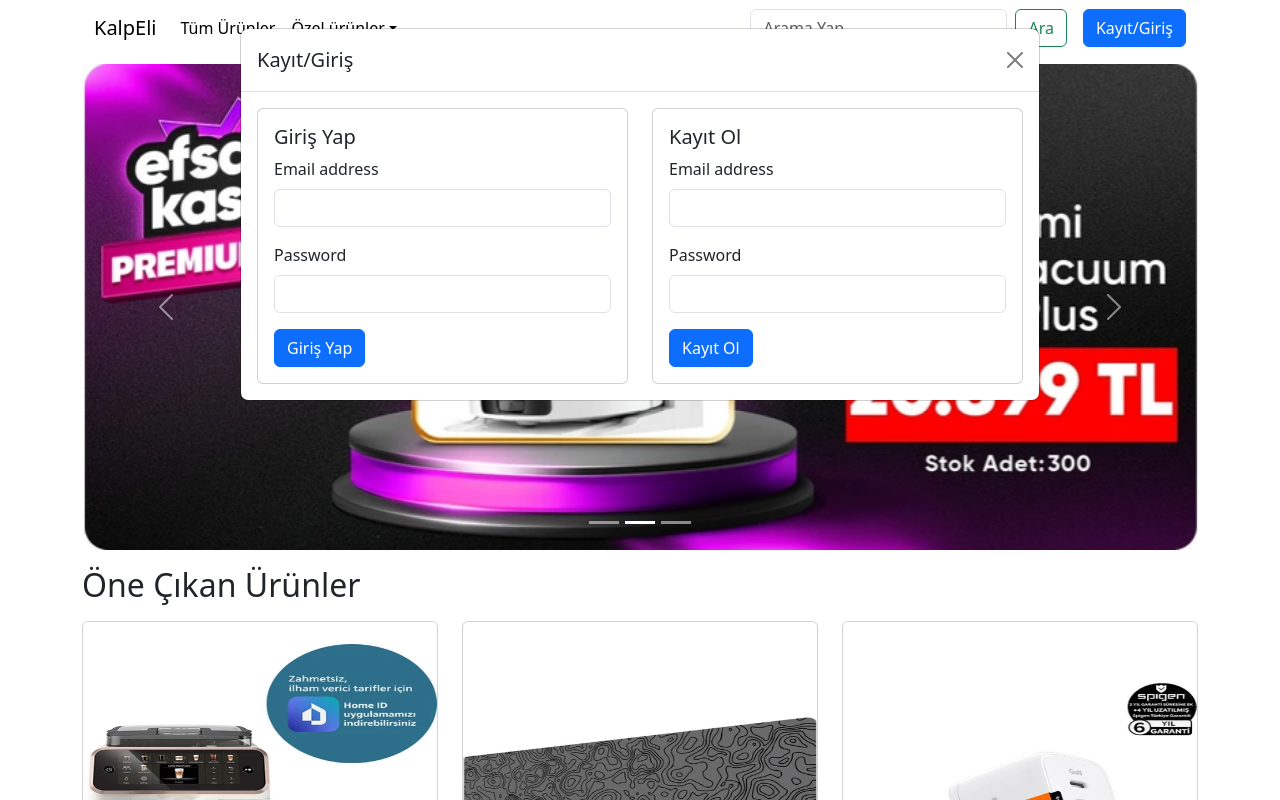
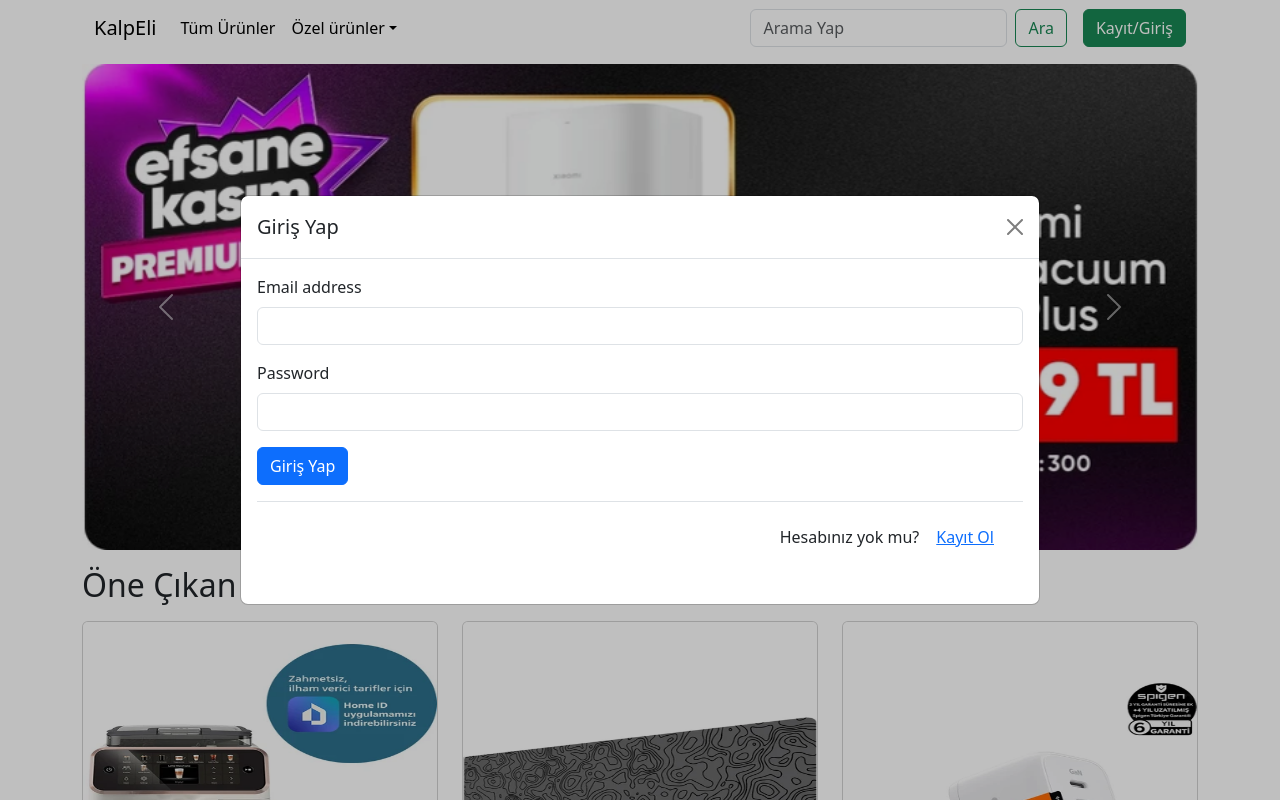
Before and after one commit to kocserhatt/kalpeli, a Next.js app: page / in a window 1280 px wide. Both pictures are taken after a click on the button "Kayıt/Giriş". Shown: the top 800 px of the page. Built offline with nearby package versions, Linux system fonts and the light colour scheme.

Commit message:
login ve register supabase ile oluşturuldu

```diff
--- a/app/component/header.jsx
+++ b/app/component/header.jsx
@@ -1,27 +1,66 @@
 "use client";
-import { useState, useEffect} from 'react';
+import { useState, useEffect } from 'react';
 import 'bootstrap/dist/css/bootstrap.min.css';
-import Login from '../component/login';
-import Register from '../component/register';
+import Login from '../component/Login';
+import Register from '../component/Register';
+import supabase from '../supabaseClient';
+import '../styles/styles.css';
 
 export default function Header() {
   const [showModal, setShowModal] = useState(false);
+  const [user, setUser] = useState(null);
+  const [isLogin, setIsLogin] = useState(true);
 
-  const handleShowModal = () => setShowModal(true);
-  const handleCloseModal = () => setShowModal(false);
+  const handleShowModal = () => {
+    setShowModal(true);
+    document.body.classList.add('modal-open');
+    const backdrop = document.createElement('div');
+    backdrop.className = 'modal-backdrop fade show';
+    document.body.appendChild(backdrop);
+  };
+
+  const handleCloseModal = () => {
+    setShowModal(false);
+    document.body.classList.remove('modal-open');
+    const backdrop = document.querySelector('.modal-backdrop');
+    if (backdrop) backdrop.remove();
+  };
+
+  const handleLogout = async () => {
+    const { error } = await supabase.auth.signOut();
+    if (error) {
+      console.error('Error logging out:', error.message);
+    } else {
+      setUser(null);
+      window.location.reload();
+    }
+  };
 
   useEffect(() => {
     if (typeof window !== 'undefined') {
       import('bootstrap/dist/js/bootstrap.bundle.min.js')
-        .then((bootstrap) => {
-          const carouselElement = document.querySelector('#carouselExampleIndicators');
-          const carousel = new bootstrap.Carousel(carouselElement, {
-            interval: 5000,
-            ride: 'carousel'
+        .then(() => {
+          console.log('Bootstrap JS loaded');
+        })
+        .catch(err => console.error('Error loading Bootstrap JS:', err));
+    }
+
+    const getSession = async () => {
+      const { data: { session } } = await supabase.auth.getSession();
+      setUser(session?.user ?? null);
+    };
+
+    getSession();
+
+    const { data: { subscription } } = supabase.auth.onAuthStateChange((_event, session) => {
+      setUser(session?.user ?? null);
     });
-        })
-        .catch(err => console.error('Bootstrap JS yüklenirken hata oluştu:', err));
-    }
+
+    return () => {
+      subscription?.unsubscribe();
+      const backdrop = document.querySelector('.modal-backdrop');
+      if (backdrop) backdrop.remove();
+    };
   }, []);
 
   return (
@@ -30,9 +69,15 @@
         <nav className="navbar navbar-expand-lg navbar-light">
           <div className="container-fluid">
             <a className="navbar-brand" href="#">KalpEli</a>
+            <div className='d-flex align-items-center gap-3'>
+            <div>
+            {!user && (
+              <button className="btn btn-success d-lg-none" onClick={() => { handleShowModal(); setIsLogin(true); }}>Kayıt/Giriş</button>)}
+            </div>
             <button className="navbar-toggler" type="button" data-bs-toggle="collapse" data-bs-target="#navbarNav" aria-controls="navbarNav" aria-expanded="false" aria-label="Toggle navigation">
               <span className="navbar-toggler-icon"></span>
             </button>
+            </div>
             <div className="collapse navbar-collapse" id="navbarNav">
               <ul className="navbar-nav me-auto">
                 <li className="nav-item">
@@ -49,12 +94,19 @@
                   </ul>
                 </li>
               </ul>
-                <div className="d-flex gap-3">
-                    <form className="d-flex" role="search">
+              <div className="d-flex gap-3 mail">
+                <form className="d-flex mt" role="search">
                   <input className="form-control me-2" type="search" placeholder="Arama Yap" aria-label="Search" />
                   <button className="btn btn-outline-success" type="submit">Ara</button>
                 </form>
-                    <button className="btn btn-primary" onClick={handleShowModal}>Kayıt/Giriş</button>
+                {user ? (
+                  <div className="d-flex align-items-center gap-2 mt">
+                    <span className="navbar-text">{user.email}</span>
+                    <button className="btn btn-danger" onClick={handleLogout}>Çıkış Yap</button>
+                  </div>
+                ) : (
+                  <button className="btn btn-success d-none d-lg-block" onClick={() => { handleShowModal(); setIsLogin(true); }}>Kayıt/Giriş</button>
+                )}
               </div>
             </div>
           </div>
@@ -62,36 +114,34 @@
       </div>
 
       {/* Modal */}
-      <div className={`modal fade ${showModal ? 'show' : ''}`} style={{ display: showModal ? 'block' : 'none' }} tabIndex="-1" aria-labelledby="exampleModalLabel" aria-hidden="true">
-        <div className="modal-dialog modal-lg">
+      <div className={`modal fade ${showModal ? 'show' : ''}`} tabIndex="-1" style={{ display: showModal ? 'block' : 'none' }} aria-labelledby="staticBackdropLabel" aria-hidden="true">
+        <div className="modal-dialog modal-dialog-centered modal-lg">
           <div className="modal-content">
             <div className="modal-header">
-              <h5 className="modal-title" id="exampleModalLabel">Kayıt/Giriş</h5>
-              <button type="button" className="btn-close" onClick={handleCloseModal} aria-label="Close"></button>
+              <h5 className="modal-title" id="staticBackdropLabel">{isLogin ? 'Giriş Yap' : 'Kayıt Ol'}</h5>
+              <button type="button" className="btn-close" onClick={handleCloseModal}></button>
             </div>
             <div className="modal-body">
-              <div className="row">
-                <div className="col-md-6">
-                  <div className="card">
-                    <div className="card-body">
-                      <h5 className="card-title">Giriş Yap</h5>
+              {isLogin ? (
+                <>
                   <Login />
+                  <div className="mt-3">
+                    <p className='modal-footer'>Hesabınız yok mu? <button className="btn btn-link" onClick={() => setIsLogin(false)}>Kayıt Ol</button></p>
                   </div>
+                </>
+              ) : (
+                <>
+                  <Register />
+                  <div className="mt-3">
+                    <p className='modal-footer'>Zaten bir hesabın var mı? <button className="btn btn-link" onClick={() => setIsLogin(true)}>Giriş Yap</button></p>
                   </div>
-                </div>
-                <div className="col-md-6">
-                  <div className="card">
-                    <div className="card-body">
-                      <h5 className="card-title">Kayıt Ol</h5>
-                      <Register />
+                </>
+              )}
             </div>
           </div>
         </div>
       </div>
-            </div>
-          </div>
-        </div>
-      </div>
+
     </>
   );
 }
--- a/app/component/login.jsx
+++ b/app/component/login.jsx
@@ -1,15 +1,43 @@
-import React from 'react';
+import React, { useState } from 'react';
+import supabase from '../supabaseClient';
+import Swal from 'sweetalert2';
+import "../styles/styles.css";
 
 export default function Login() {
+  const [email, setEmail] = useState('');
+  const [password, setPassword] = useState('');
+
+  const handleLogin = async (e) => {
+    e.preventDefault();
+    const { error } = await supabase.auth.signInWithPassword({ email, password });
+    if (error) {
+      Swal.fire({
+        icon: 'error',
+        title: 'Giriş Başarısız',
+        text: error.message,
+        confirmButtonText: 'Tamam'
+      });
+    } else {
+      Swal.fire({
+        icon: 'success',
+        title: 'Giriş Başarılı',
+        text: 'Giriş işlemi başarıyla tamamlandı.',
+        confirmButtonText: 'Tamam'
+      }).then(() => {
+        window.location.reload();
+      });
+    }
+  };
+
   return (
-    <form>
+    <form onSubmit={handleLogin}>
       <div className="mb-3">
-        <label htmlFor="loginEmail" className="form-label">Email address</label>
-        <input type="email" className="form-control" id="loginEmail" />
+        <label htmlFor="loginEmail" className="form-label clr">Email address</label>
+        <input type="email" className="form-control" id="loginEmail" value={email} onChange={(e) => setEmail(e.target.value)} />
       </div>
       <div className="mb-3">
         <label htmlFor="loginPassword" className="form-label">Password</label>
-        <input type="password" className="form-control" id="loginPassword" />
+        <input type="password" className="form-control" id="loginPassword" value={password} onChange={(e) => setPassword(e.target.value)} />
       </div>
       <button type="submit" className="btn btn-primary">Giriş Yap</button>
     </form>
--- a/app/component/register.jsx
+++ b/app/component/register.jsx
@@ -1,15 +1,44 @@
-import React from 'react';
+import React, { useState } from 'react';
+import supabase from '../supabaseClient';
+import Swal from 'sweetalert2';
 
 export default function Register() {
+  const [email, setEmail] = useState('');
+  const [password, setPassword] = useState('');
+
+  const handleRegister = async (e) => {
+    e.preventDefault();
+    const { error } = await supabase.auth.signUp({ email, password });
+    if (error) {
+      Swal.fire({
+        icon: 'error',
+        title: 'Kayıt Başarısız',
+        text: error.message,
+        confirmButtonText: 'Tamam'
+      }).then(() => {
+        window.location.reload();
+      });
+    } else {
+      Swal.fire({
+        icon: 'success',
+        title: 'Kayıt Başarılı',
+        text: 'Kayıt işlemi başarıyla tamamlandı.',
+        confirmButtonText: 'Tamam'
+      }).then(() => {
+        window.location.reload();
+      });
+    }
+  };
+
   return (
-    <form>
+    <form onSubmit={handleRegister}>
       <div className="mb-3">
         <label htmlFor="registerEmail" className="form-label">Email address</label>
-        <input type="email" className="form-control" id="registerEmail" />
+        <input type="email" className="form-control" id="registerEmail" value={email} onChange={(e) => setEmail(e.target.value)} />
       </div>
       <div className="mb-3">
         <label htmlFor="registerPassword" className="form-label">Password</label>
-        <input type="password" className="form-control" id="registerPassword" />
+        <input type="password" className="form-control" id="registerPassword" value={password} onChange={(e) => setPassword(e.target.value)} />
       </div>
       <button type="submit" className="btn btn-primary">Kayıt Ol</button>
     </form>
--- a/app/globals.css
+++ b/app/globals.css
@@ -0,0 +1,7 @@
+  /* Modal arka planını grileştirme */
+  .modal-open .modal-backdrop {
+    background-color: rgba(0, 0, 0, 0.5) !important;
+  }
+  .clr{
+    background-color: white !important;
+  }
--- /dev/null
+++ b/app/page.module.css
@@ -0,0 +1,7 @@
+  /* Modal arka planını grileştirme */
+  .modal-open .modal-backdrop {
+    background-color: rgba(0, 0, 0, 0.5) !important;
+  }
+  .clr{
+    background-color: white !important;
+  }
--- a/app/styles/styles.css
+++ b/app/styles/styles.css
@@ -21,4 +21,12 @@
         font-size: 0.8rem; /* Butonun yazı boyutunu küçült */
         padding: 0.25rem 0.5rem; /* Butonun iç boşluklarını küçült */
       }
+
+    .mail{
+      display: block !important;
+    }
+
+    .mt{
+      margin-top: 0.5rem !important;
+    }
   }
--- /dev/null
+++ b/app/supabaseClient.js
@@ -0,0 +1,8 @@
+// supabaseClient.js
+import { createClient } from '@supabase/supabase-js';
+
+const supabaseUrl = 'https://ydeufvbwylwkjyyjwbcd.supabase.co';
+const supabaseKey = 'eyJhbGciOiJIUzI1NiIsInR5cCI6IkpXVCJ9.eyJpc3MiOiJzdXBhYmFzZSIsInJlZiI6InlkZXVmdmJ3eWx3a2p5eWp3YmNkIiwicm9sZSI6ImFub24iLCJpYXQiOjE3MzE2MjkzOTIsImV4cCI6MjA0NzIwNTM5Mn0.Q5owN9WvEqybdCh3ER0n7tScRz2OoQelYweyfhTRuLI';
+const supabase = createClient(supabaseUrl, supabaseKey);
+
+export default supabase;
--- a/package.json
+++ b/package.json
@@ -9,9 +9,11 @@
     "lint": "next lint"
   },
   "dependencies": {
+    "@supabase/supabase-js": "^2.46.1",
     "bootstrap": "^5.3.3",
     "next": "15.0.3",
     "react": "19.0.0-rc-66855b96-20241106",
-    "react-dom": "19.0.0-rc-66855b96-20241106"
+    "react-dom": "19.0.0-rc-66855b96-20241106",
+    "sweetalert2": "^11.14.5"
   }
 }
```
Also changed, not shown: 1 other file (tests, documents, lock files or other folders). Lines whose indentation alone changed are shown as unchanged.
